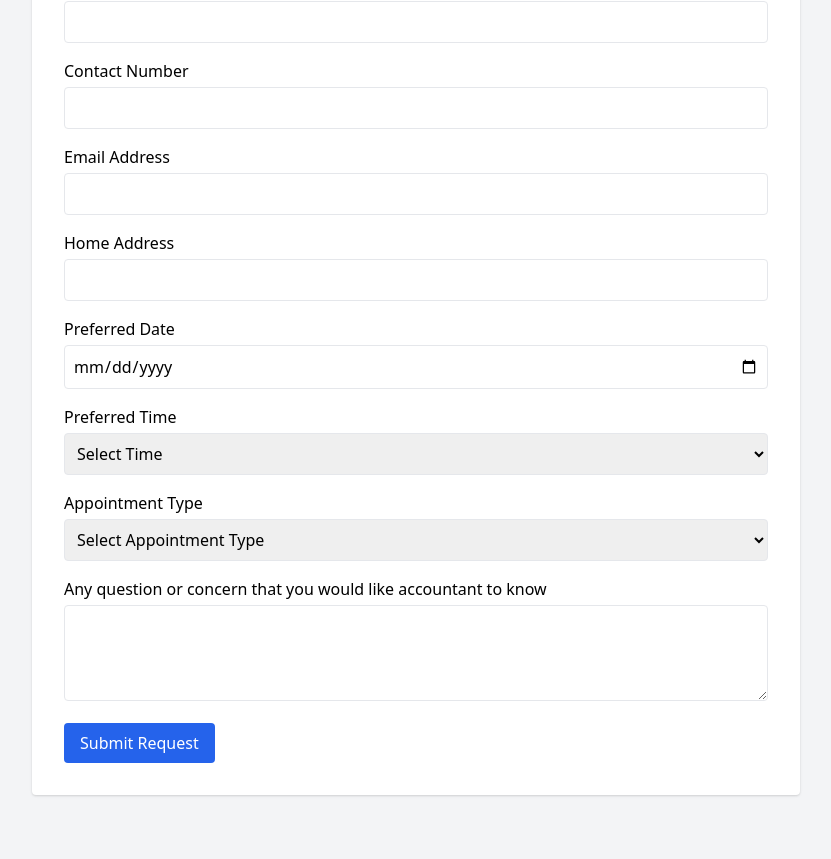
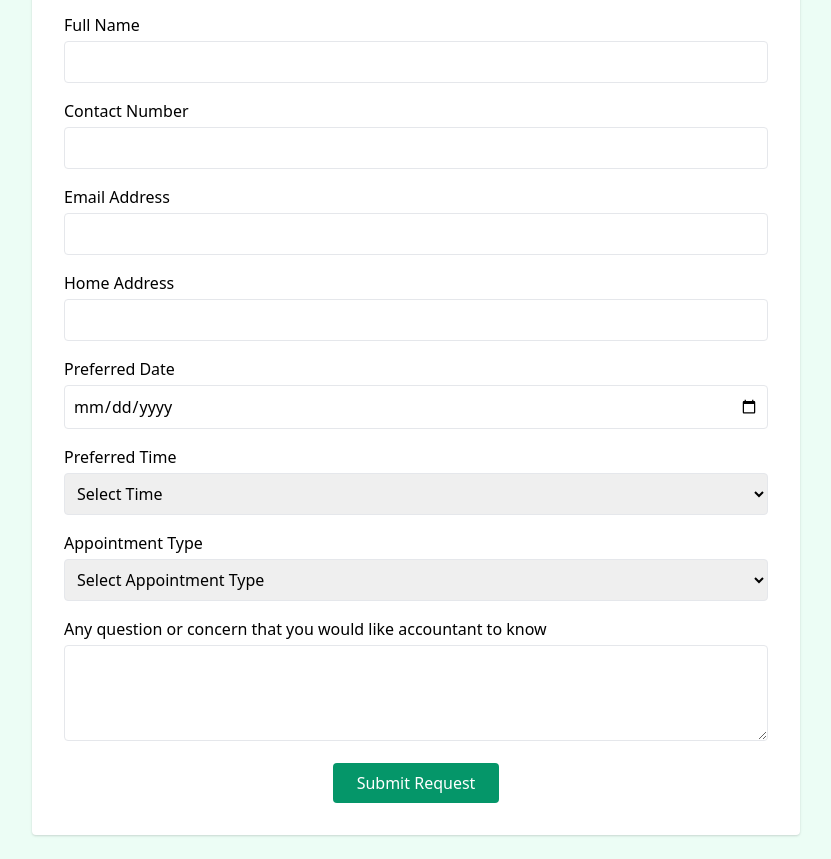
Before and after one commit to gitsubas/appointment, a website: page public/index.html in a window 1280 px wide. Shown: the part 139-998 px from the top of the page, without its empty margins (224-1055 px from the left). Before the commit the page ends 958 px from the top, so only its background shows below. Drawn offline with nearby package versions, Linux system fonts and the light colour scheme.

Commit message:
Update title, bg colot and text center

```diff
--- a/public/index.html
+++ b/public/index.html
@@ -8,9 +8,10 @@
   <link rel="icon" href="/favicon.ico" type="image/x-icon">
 
 </head>
-<body class="bg-gray-100 p-6">
+<body class="bg-green-50 p-6">
   <div class="max-w-3xl mx-auto bg-white p-8 rounded shadow">
-    <h1 class="text-2xl font-bold mb-6">Request an Appointment</h1>
+    <h1 class="text-3xl font-bold mb-2 text-center text-green-600">Desire Accounting Associates</h1>
+    <h2 class="text-xl font-semibold mb-6 text-center">Request an Appointment</h2>
     <form id="appointmentForm" class="space-y-4">
       <label class="block">Full Name
         <input type="text" name="name" required class="w-full p-2 border rounded mt-1">
@@ -49,7 +50,9 @@
       <label class="block">Any question or concern that you would like accountant to know
         <textarea name="message" class="w-full p-2 border rounded h-24 mt-1"></textarea>
       </label>
-      <button type="submit" class="bg-blue-600 text-white px-4 py-2 rounded hover:bg-blue-700">Submit Request</button>
+      <div class="text-center">
+        <button type="submit" class="bg-green-600 text-white px-6 py-2 rounded hover:bg-green-700">Submit Request</button>
+      </div>
     </form>
     <div id="responseMsg" class="mt-4 text-green-600 hidden">Your request has been submitted.</div>
   </div>
```
